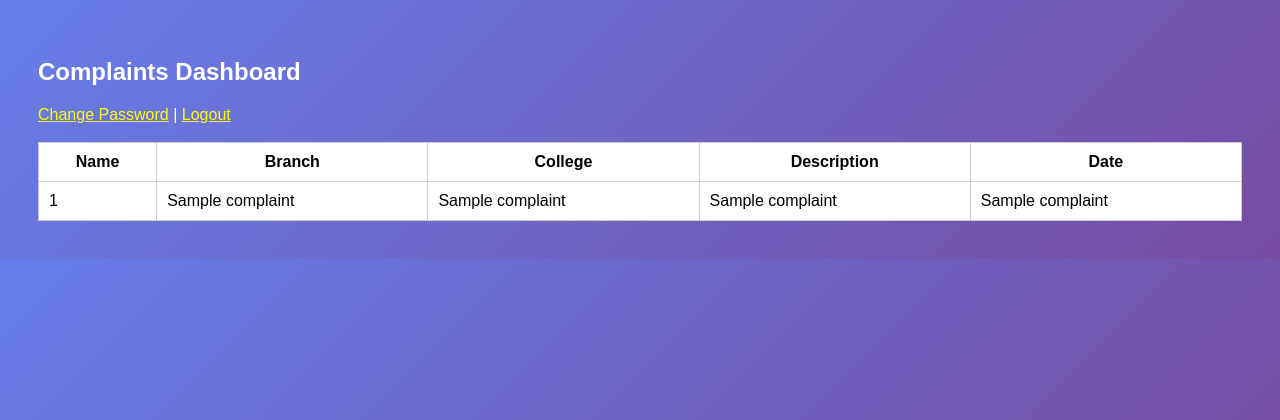
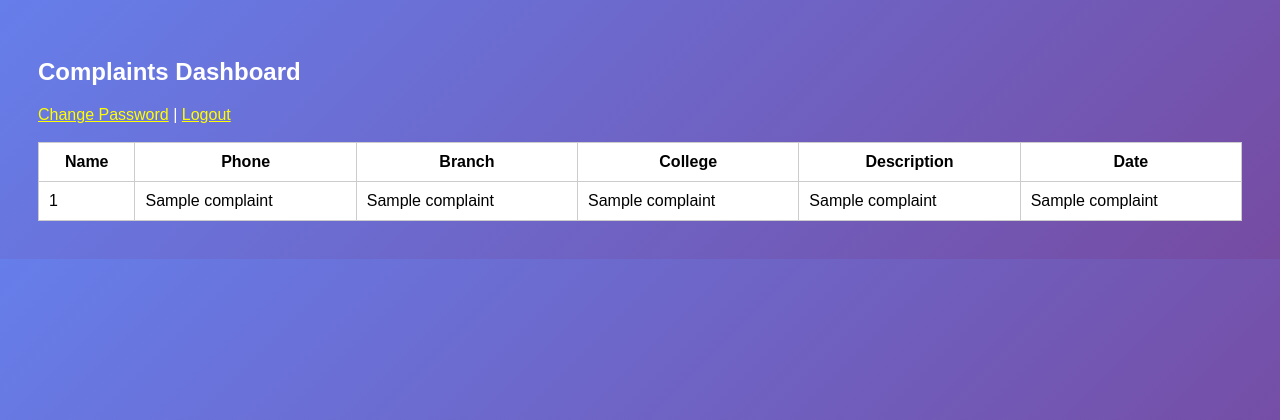
Before and after one commit to saisiddardhaoggu/complaint-app, a Flask app: page /dashboard in a window 1280 px wide. Shown: the top 420 px of the page. Run offline with Flask 3, Linux system fonts and the light colour scheme; a user stored in the database is signed in; tables that the repository leaves empty hold one stand-in row (values such as "Sample post"); a database or web service that is not in the repository returns one stand-in record (values such as "Sample title"); some libraries are stand-ins or nearby versions.

Commit message:
dashboard phone column added

```diff
--- a/templates/dashboard.html
+++ b/templates/dashboard.html
@@ -41,6 +41,7 @@
 <table>
 <tr>
     <th>Name</th>
+    <th>Phone</th>
     <th>Branch</th>
     <th>College</th>
     <th>Description</th>
@@ -50,6 +51,7 @@
 {% for c in complaints %}
 <tr>
     <td>{{ c[0] }}</td>
+    <td>{{ c[1] }}</td>
     <td>{{ c[2] }}</td>
     <td>{{ c[3] }}</td>
     <td>{{ c[4] }}</td>
```
